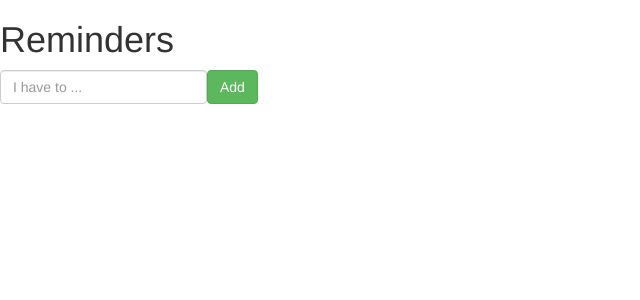
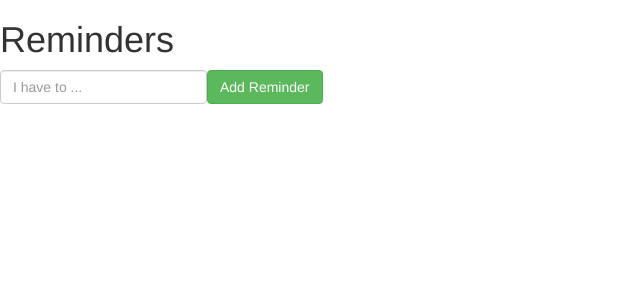
Before and after one commit to ckdrew670/reminders, a React (Create React App) app: page / in a window 1280 px wide. Shown: the top 300 px of the page, without its empty margins (0-640 px from the left). Built offline with nearby package versions, Linux system fonts and the light colour scheme.

Commit message:
Added list to App. Reordered form to use onSubmit rather than onClick

```diff
--- a/src/components/App/App.js
+++ b/src/components/App/App.js
@@ -8,25 +8,49 @@ class App extends Component {
             text: "",
         }
 
+        this.addReminder = this.addReminder.bind(this);
     }
 
     handleChange = (e) => {
         this.setState({ text: e.target.value})
     }
 
-    addReminder = () => {
+    addReminder = (e) => {
+        let { text } = this.state;
 
-        this.props.handleSave(this.state.text);
+        e.preventDefault();
+        this.props.handleSave(text);
+
         console.log('this', this); // <-- outputs the whole object
 
     }
 
+    listReminders = () => {
+        let { reminders } = this.props;
+        return (
+            <ul className="list-group col-sm-4">
+                {
+                    reminders.map(reminder => {
+                        return (
+                            <li
+                                key={ reminder.id }
+                                className="list-group-item"
+                            >{ reminder.text }</li>
+                        )
+                    })
+                }
+            </ul>
+        )
+    }
+
     render() {
-        console.log('this.props', this.props);
+        // console.log('this.props', this.props);
         return (
             <div className="App">
                 <h1 className="title">Reminders</h1>
-                <form className="form-inline">
+                <form
+                    className="form-inline"
+                    onSubmit={ this.addReminder }>
                     <div className="form-group">
                         <input
                             type="text"
@@ -35,12 +59,13 @@ class App extends Component {
                             onChange={ this.handleChange }
                         />
                     </div>
-                    <button
-                        type="button"
+                    <input
+                        type="submit"
                         className="btn btn-success"
-                        onClick={ this.addReminder }
-                    >Add</button>
+                        value="Add Reminder"
+                    />
                 </form>
+                <div>{ this.listReminders() }</div>
             </div>
         )
     }
```
